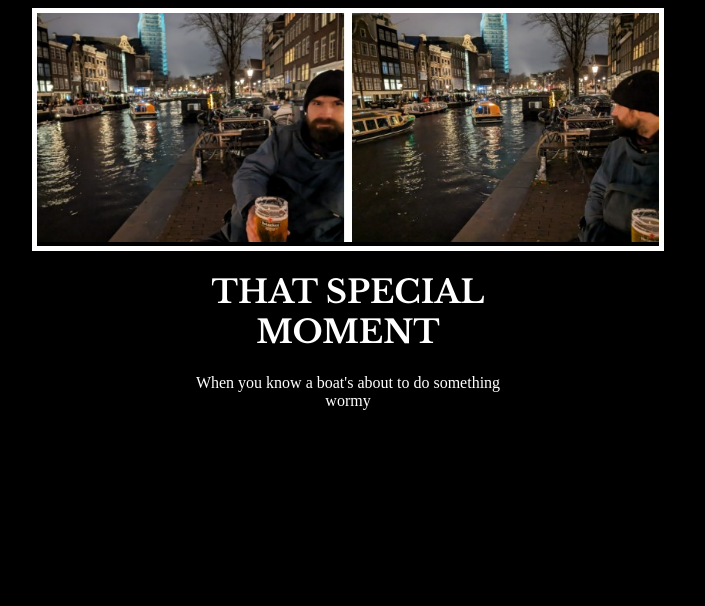
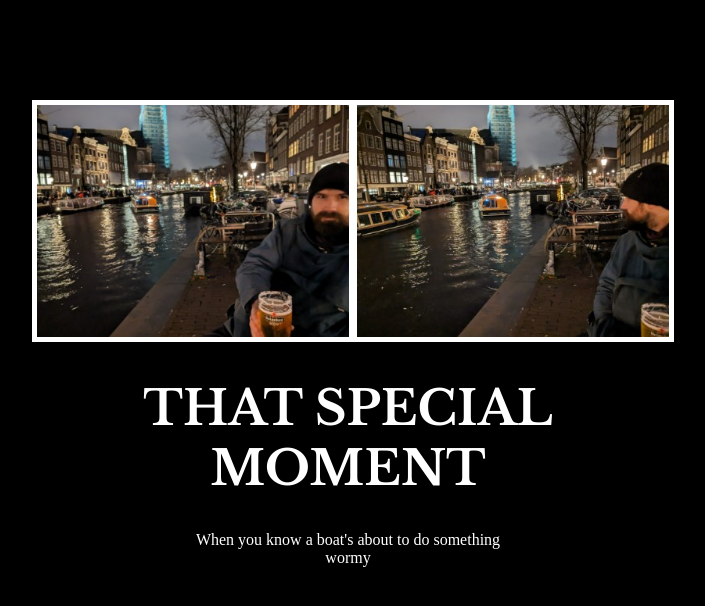
Before and after one commit to Beardealer/6.4-meme, a plain HTML site: page index.html in a window 1280 px wide. Shown: the whole page, without its empty margins (292-997 px from the left). Drawn offline with nearby package versions, Linux system fonts and the light colour scheme.

Commit message:
Probably final update
Fixed a few things after looking at the solution.

```diff
--- a/index.html
+++ b/index.html
@@ -29,9 +29,7 @@ But it must have the following features:
   </head>
   <body>
     <div id="everything">
-      <div id="picture">
-          <img width="100%" src="./assets/images/photo3.jpg">
-      </div>
+      <img id="picture" src="./assets/images/photo3.jpg">
       <h1>That special moment</h1>
       <p>When you know a boat's about to do something wormy</p>
     </div>
--- a/style.css
+++ b/style.css
@@ -5,8 +5,7 @@ h1{
 
     font-family: "Libre Baskerville";
     text-transform:uppercase;
-    width: 50%;
-    margin-left: 25%;
+    font-size: 3rem;
 }
 p{
     color: white;
@@ -17,14 +16,14 @@ p{
 }
 #picture{
     border: solid white 5px;
+    width: 100%;
 }
 #everything{
     width: 50%;
     margin-left: 25%;
+    margin-top: 100px;
 }
-#pictures{
 
-}
 .libre-baskerville-bold {
     font-family: "Libre Baskerville", serif;
     font-weight: 700;
```
